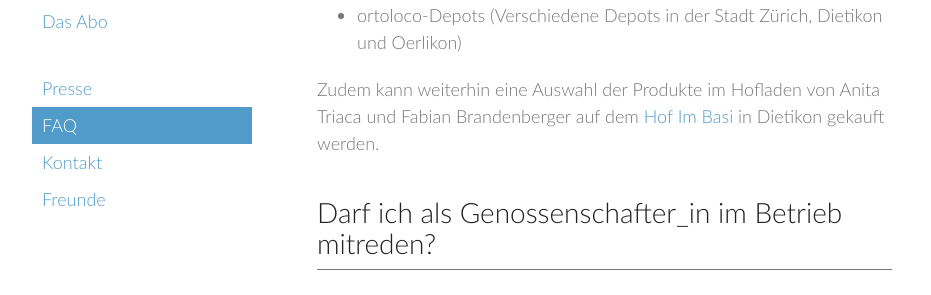
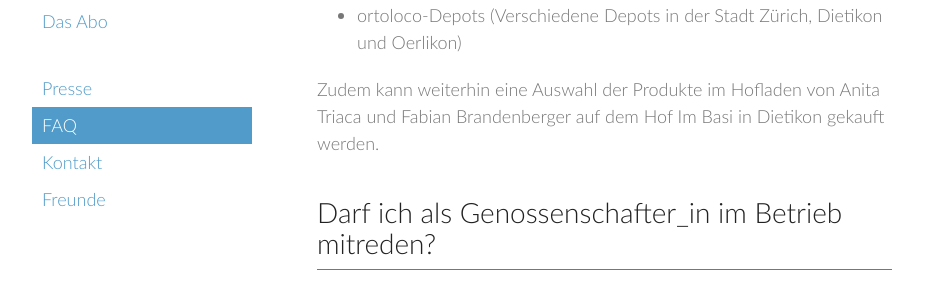
Before and after one commit to vryser/basimilch.github.io, a Jekyll site: the page built from pages/06-faq.md, in a window 1280 px wide and 900 px high, scrolled down 4036 px. Shown: the part 182-477 px from the top of the window, without its empty margins (178-1109 px from the left). Built offline with Jekyll 4.4.1, drawn with Linux system fonts in a browser that asks for light colours; part of the change alters nothing that is shown.

```diff
--- a/pages/06-faq.md
+++ b/pages/06-faq.md
@@ -141,7 +141,7 @@ Wohnen gekoppelt. Diese Depos sind im Gespräch:
 - ortoloco-Depots (Verschiedene Depots in der Stadt Zürich, Dietikon und Oerlikon)
 
 Zudem kann weiterhin eine Auswahl der Produkte im Hofladen von Anita
-Triaca und Fabian Brandenberger auf dem [Hof Im Basi](/freunde/#hofkserei-im-basi) in Dietikon gekauft werden.
+Triaca und Fabian Brandenberger auf dem Hof Im Basi in Dietikon gekauft werden.
 
 
 # Darf ich als Genossenschafter_in im Betrieb mitreden?
```
